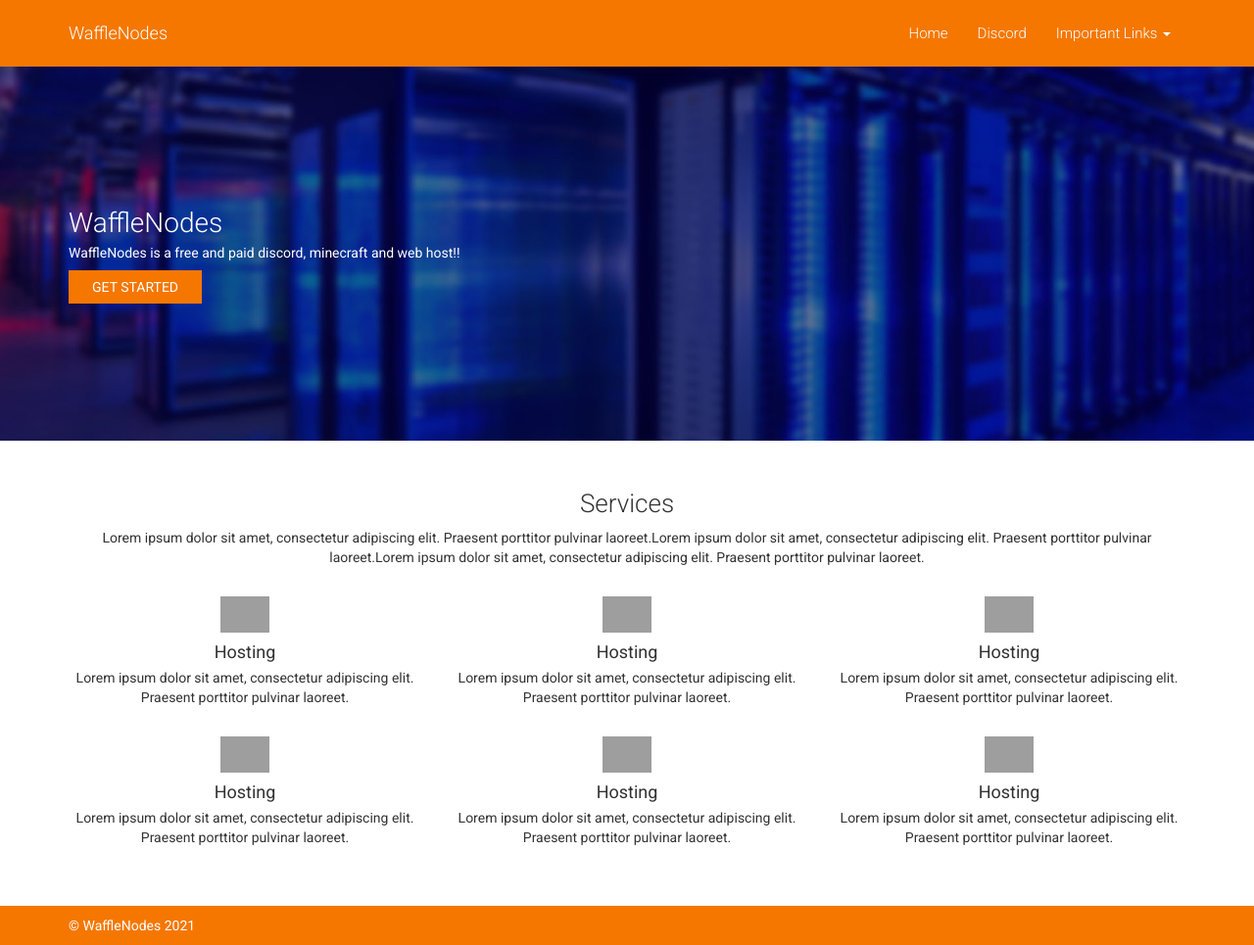
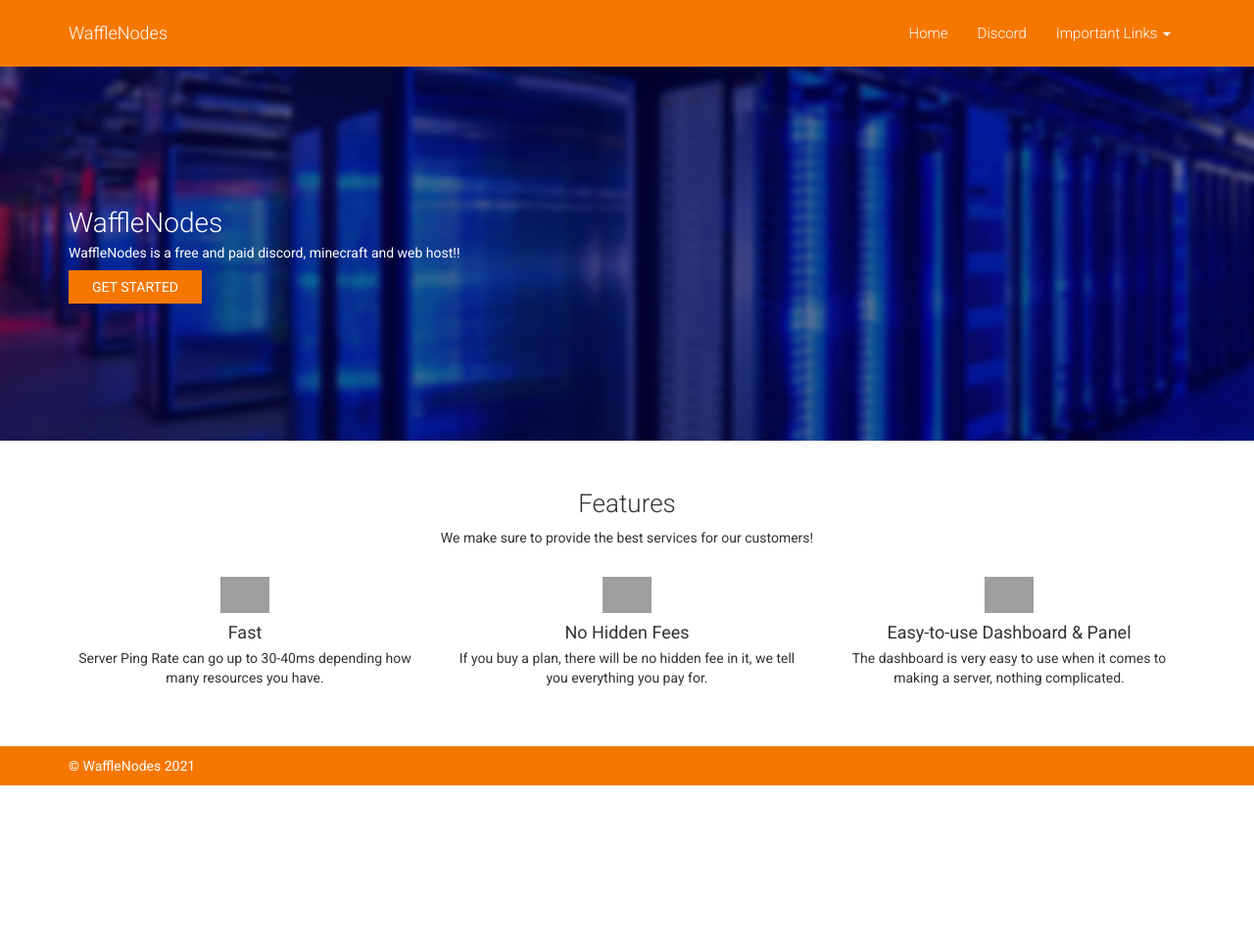
Before and after one commit to WaffleNodes/WaffleNodes.github.io, a plain HTML site: page index.html in a window 1280 px wide. Shown: the whole page at 98% size. After the commit the page ends 802 px from the top, so only its background shows below. Drawn offline with nearby package versions, Linux system fonts and the light colour scheme; grey boxes are pictures that could not be loaded.

Commit message:
Finally done yey

```diff
--- a/css/style.css
+++ b/css/style.css
@@ -47,6 +47,10 @@ button {
     margin-bottom: 0;
     font-family: 'Roboto', sans-serif;
     font-weight: 300;
+}
+
+html {
+  scroll-behavior: smooth
 }
 
 .main-nav a {
--- a/index.html
+++ b/index.html
@@ -76,38 +76,23 @@
     </div>
     <div class="services">
         <div class="container">
-            <h2>Services</h2>
-            <p>Lorem ipsum dolor sit amet, consectetur adipiscing elit. Praesent porttitor pulvinar laoreet.Lorem ipsum dolor sit amet, consectetur adipiscing elit. Praesent porttitor pulvinar laoreet.Lorem ipsum dolor sit amet, consectetur adipiscing elit. Praesent porttitor pulvinar laoreet.</p>
+            <h2>Features</h2>
+            <p>We make sure to provide the best services for our customers!</p>
             <div class="row">
                 <div class="col-md-4 col-sm-6">
-                    <img src="https://cdn2.iconfinder.com/data/icons/network-roundline/512/server-512.png">
-                    <h3>Hosting</h3>
-                    <p>Lorem ipsum dolor sit amet, consectetur adipiscing elit. Praesent porttitor pulvinar laoreet.</p>
+                    <img src="https://cdn.discordapp.com/attachments/877130744231788544/878687080996278272/VxN3j0AAAAABJRU5ErkJggg.png">
+                    <h3>Fast</h3>
+                    <p>Server Ping Rate can go up to 30-40ms depending how many resources you have.</p>
                 </div>
                 <div class="col-md-4 col-sm-6">
-                    <img src="https://cdn2.iconfinder.com/data/icons/network-roundline/512/server-512.png">
-                    <h3>Hosting</h3>
-                    <p>Lorem ipsum dolor sit amet, consectetur adipiscing elit. Praesent porttitor pulvinar laoreet.</p>
+                    <img src="https://cdn.discordapp.com/attachments/877130744231788544/878706759638863902/9zhqeUvsngsAAAAAElFTkSuQmCC.png">
+                    <h3>No Hidden Fees</h3>
+                    <p>If you buy a plan, there will be no hidden fee in it, we tell you everything you pay for.</p>
                 </div>
                 <div class="col-md-4 col-sm-6">
-                    <img src="https://cdn2.iconfinder.com/data/icons/network-roundline/512/server-512.png">
-                    <h3>Hosting</h3>
-                    <p>Lorem ipsum dolor sit amet, consectetur adipiscing elit. Praesent porttitor pulvinar laoreet.</p>
-                </div>
-                <div class="col-md-4 col-sm-6">
-                    <img src="https://cdn2.iconfinder.com/data/icons/network-roundline/512/server-512.png">
-                    <h3>Hosting</h3>
-                    <p>Lorem ipsum dolor sit amet, consectetur adipiscing elit. Praesent porttitor pulvinar laoreet.</p>
-                </div>
-                <div class="col-md-4 col-sm-6">
-                    <img src="https://cdn2.iconfinder.com/data/icons/network-roundline/512/server-512.png">
-                    <h3>Hosting</h3>
-                    <p>Lorem ipsum dolor sit amet, consectetur adipiscing elit. Praesent porttitor pulvinar laoreet.</p>
-                </div>
-                <div class="col-md-4 col-sm-6">
-                    <img src="https://cdn2.iconfinder.com/data/icons/network-roundline/512/server-512.png">
-                    <h3>Hosting</h3>
-                    <p>Lorem ipsum dolor sit amet, consectetur adipiscing elit. Praesent porttitor pulvinar laoreet.</p>
+                    <img src="https://cdn.discordapp.com/attachments/877130744231788544/878737142094913546/DAnwKuj8uMAAAAASUVORK5CYII.png">
+                    <h3>Easy-to-use Dashboard & Panel</h3>
+                    <p>The dashboard is very easy to use when it comes to making a server, nothing complicated.</p>
                 </div>
             </div>
         </div>
@@ -122,9 +107,7 @@
     <script src="https://ajax.googleapis.com/ajax/libs/jquery/1.12.4/jquery.min.js"></script>
     <script src="js/bootstrap.min.js"></script>
     <script>
-        // When the DOM is ready, run this function
         $(document).ready(function() {
-            //Set the carousel options
             $('#quote-carousel').carousel({
                 pause: true,
                 interval: 4000,
```
